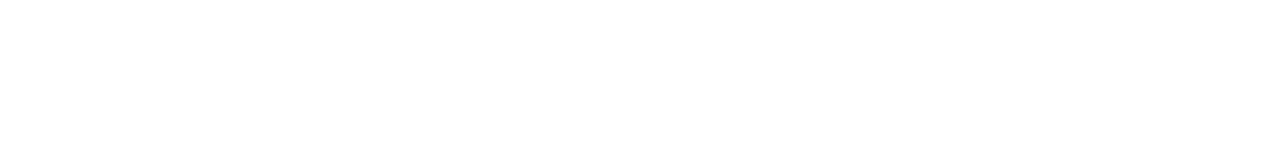
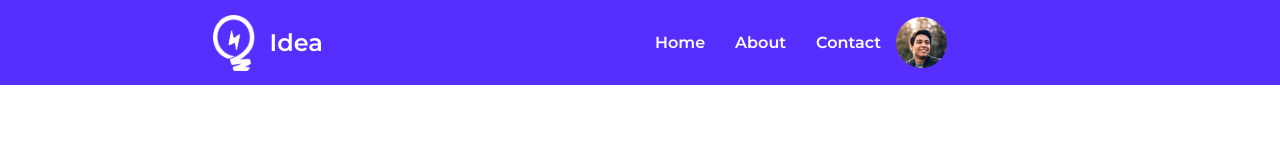
Before and after one commit to sh-mihad/respondsive-leader-website, a plain HTML site: page index.html in a window 1280 px wide. Drawn offline with Linux system fonts and the light colour scheme.

Commit message:
Menu added

```diff
--- a/index.html
+++ b/index.html
@@ -6,8 +6,27 @@
     <meta name="viewport" content="width=device-width, initial-scale=1.0">
     <title>Leader Responsive </title>
     <link rel="stylesheet" href="style/style.css">
+    <link rel="stylesheet" href="/style/responsive.css">
+    <!-- font awsome link -->
+    <script src="https://kit.fontawesome.com/aabcf2502e.js" crossorigin="anonymous"></script>
+
 </head>
 <body>
-
+  <header class="menu-header">
+    <nav class="menu">
+        <div class="menu-box">
+            <div class="logo">
+                <img src="/images/icons/logo.png" alt="">
+                <h4>Idea</h4>
+            </div>
+            <div class="menu-list">
+                <li><a href="">Home</a></li>
+                <li><a href="">About</a></li>
+                <li><a href="">Contact</a></li>
+                <img src="/images/icons/profile.png" alt="">
+            </div>
+        </div>
+    </nav>
+  </header>
 </body>
 </html>
--- a/style/style.css
+++ b/style/style.css
@@ -0,0 +1,58 @@
+/*-------------
+ Main css
+ -------------*/
+ @import url('https://fonts.googleapis.com/css2?family=Montserrat:ital,wght@0,600;1,400&family=Poppins:ital,wght@0,400;0,500;1,400&family=Roboto:wght@400;500&display=swap');
+body{
+    margin: 0px;
+    font-family: 'Montserrat', sans-serif;
+}
+
+
+/*---------
+ css for menu bar
+ ------- */
+
+.menu-header{
+    height: 85px;
+    background-color: #562EFF;
+    display: flex;
+    justify-content: center;
+    align-items: center;
+}
+.menu{
+    width: 855px;
+
+}
+.menu-box{
+    display: grid;
+    grid-template-columns: repeat(2,1fr);
+    justify-content: space-between;
+}
+.logo{
+    display: flex;
+    align-items: center;
+    column-gap: 15px;
+}
+.logo img{
+   width: 42px;
+   height: 56px;
+}
+.logo h4{
+  font-size: 24px;
+  color: white;
+}
+
+.menu-list{
+    display: flex;
+    align-items: center;
+    column-gap: 15px;
+}
+.menu-list li{
+    list-style: none;
+    margin-left: 15px;
+}
+.menu-list a{
+    text-decoration: none;
+    font-size: 16px;
+    color: white;
+}
```
Also changed, not shown: style/responsive.css (added).
